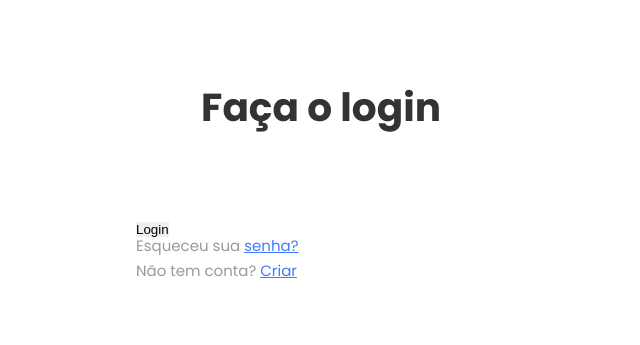
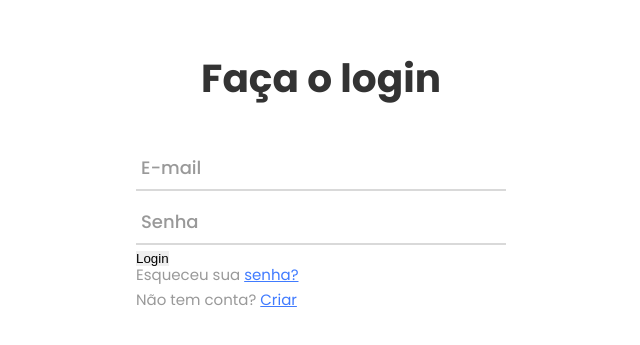
Before and after one commit to LeoMarxs/Login-Form, a plain HTML site: page index.html in a window 1280 px wide. Shown: the part 231-576 px from the top of the page, without its empty margins (309-949 px from the left). Drawn offline with Linux system fonts and the light colour scheme.

Commit message:
estilização input

```diff
--- a/style.css
+++ b/style.css
@@ -121,3 +121,58 @@ button:hover {
     line-height: 1.2;
     text-align: center;
 }
+
+.wrap-input {
+    width: 100%;
+    position: relative;
+    border-bottom: 2px solid var(--line-input);
+}
+
+.input-form {
+    font-family: Poppins-SemiBold;
+    font-size: 18px;
+    color: var(--input-text);
+    line-height: 1.2;
+    display: block;
+    width: 100%;
+    height: 52px;
+    background: transparent;
+    padding: 0 5px;
+}
+
+.focus-input-form {
+    position: absolute;
+    display: block;
+    width: 100%;
+    height: 100%;
+    top: 0;
+    left: 0;
+    pointer-events: none;
+}
+
+.focus-input-form::before {
+    content: "";
+    display: block;
+    position: absolute;
+    bottom: -2px;
+    left: 0;
+    width: 0;
+    height: 2px;
+    transition: all 0.4s;
+    background-color: var(--main-color);
+}
+
+.focus-input-form::after {
+    font-family: Poppins-Medium;
+    font-size: 18px;
+    color: var(--text1);
+    line-height: 1.2;
+    content: attr(data-placeholder);
+    display: block;
+    width: 100%;
+    position: absolute;
+    top: 15px;
+    left: 0px;
+    padding: 5px;
+    transition: all 0.4s;
+}
```
